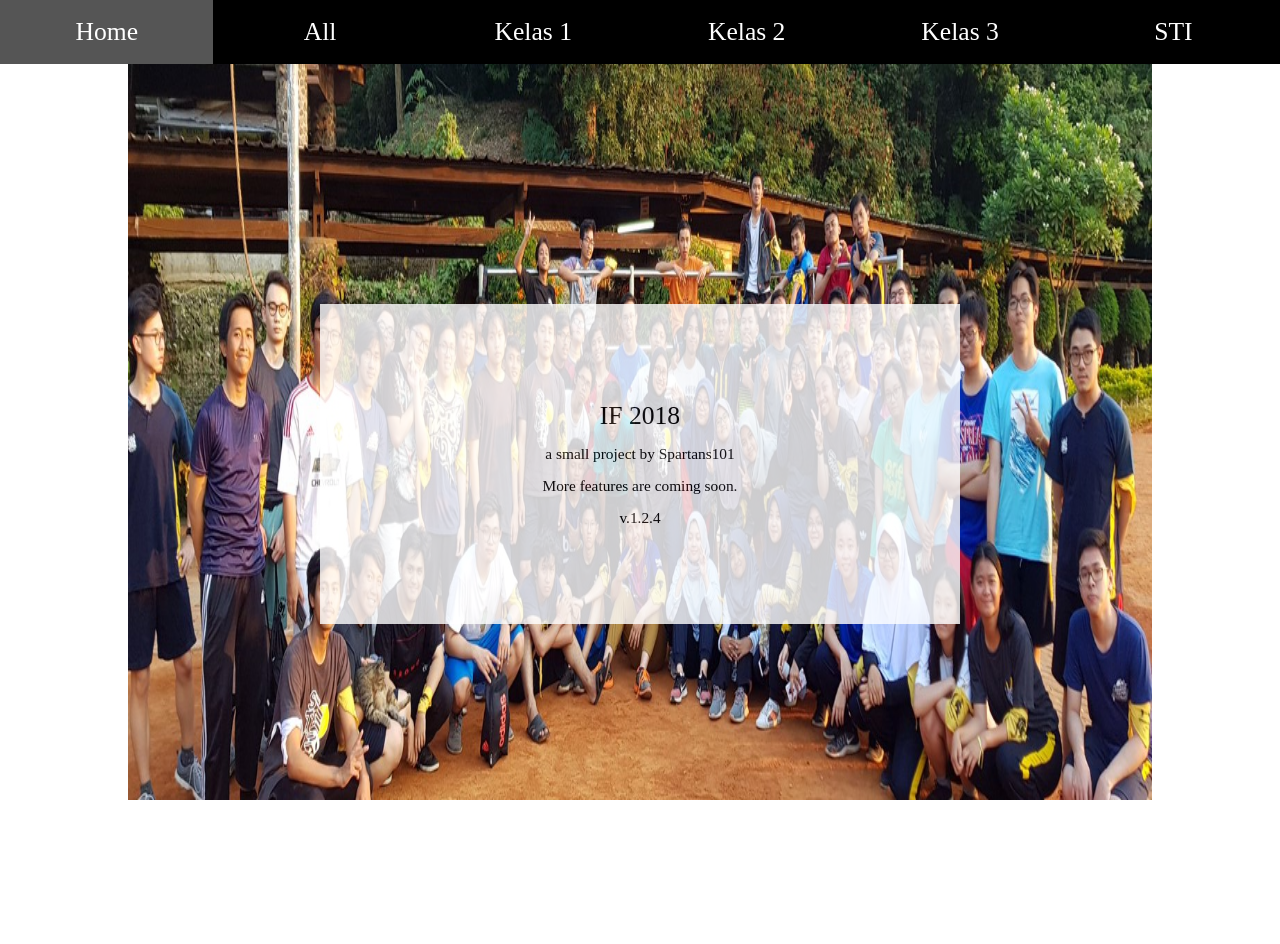
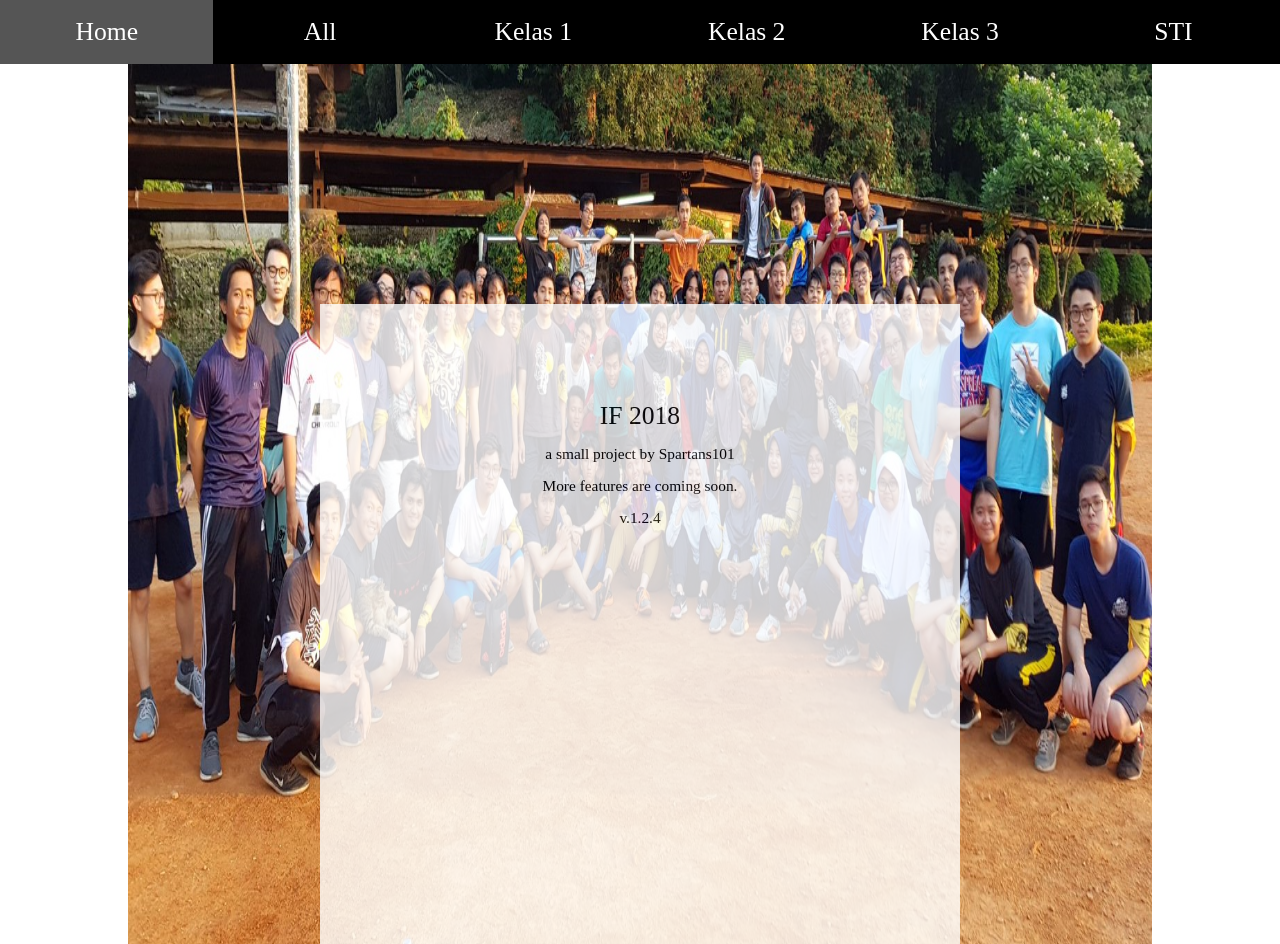
Before and after one commit to haverzard/if2018db, a Django app: page / in a window 1280 px wide. Before the commit the page ends 800 px from the top, so only its background shows below. Run offline with Django 3.2, Linux system fonts and the light colour scheme.

Commit message:
IF2018DB v.1.2.5 - Font Sizing - (5)

```diff
--- a/static/css/main.css
+++ b/static/css/main.css
@@ -36,10 +36,7 @@ table {
 	background-color: #FFFFFF;
 	position: relative;
 	opacity: 0.8;
-	height: 400px;
 	display: inline-block;
-	text-align: center;
-	font-size: 30px;
 }
 
 #container_text {
--- a/static/js/map.js
+++ b/static/js/map.js
@@ -9,7 +9,7 @@ if (location.pathname == "/") {
 	if (h > w) {
 		document.getElementById("container2").style.width = w*0.8 + "px";
 	}
-	document.getElementById("container2").style.height = w*0.25 + "px";
+	document.getElementById("container2").style.height = w*0.25*2 + "px";
 	document.getElementById("container2").style.top = (h-w*0.25)/2 + "px";
 	document.getElementById("container_text").style.top = w*(0.25 - 0.035*sc**2*document.getElementsByClassName("title").length - 0.025*sc**2*document.getElementsByClassName("text").length)/2 + "px";
 } else {
```
